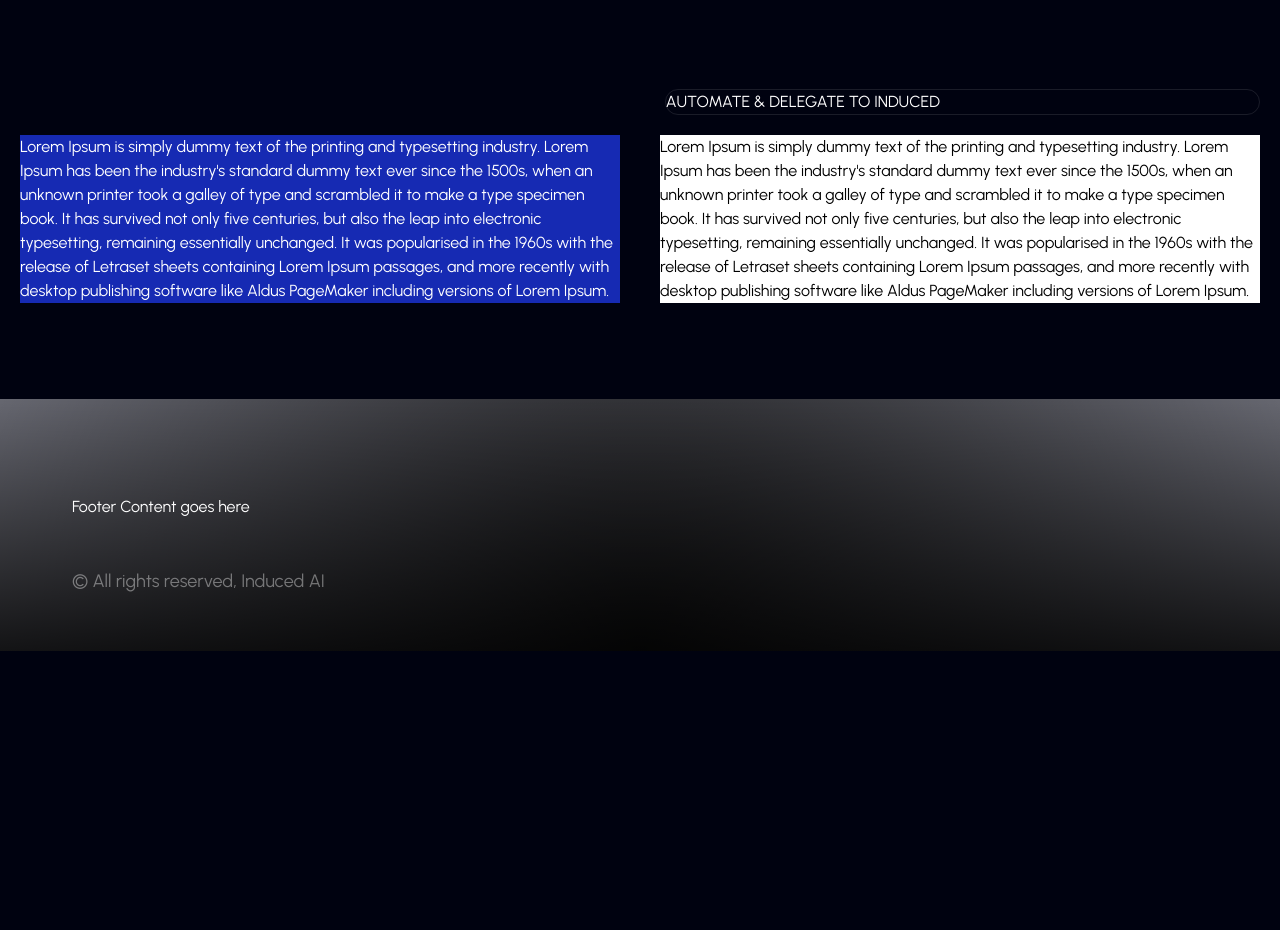
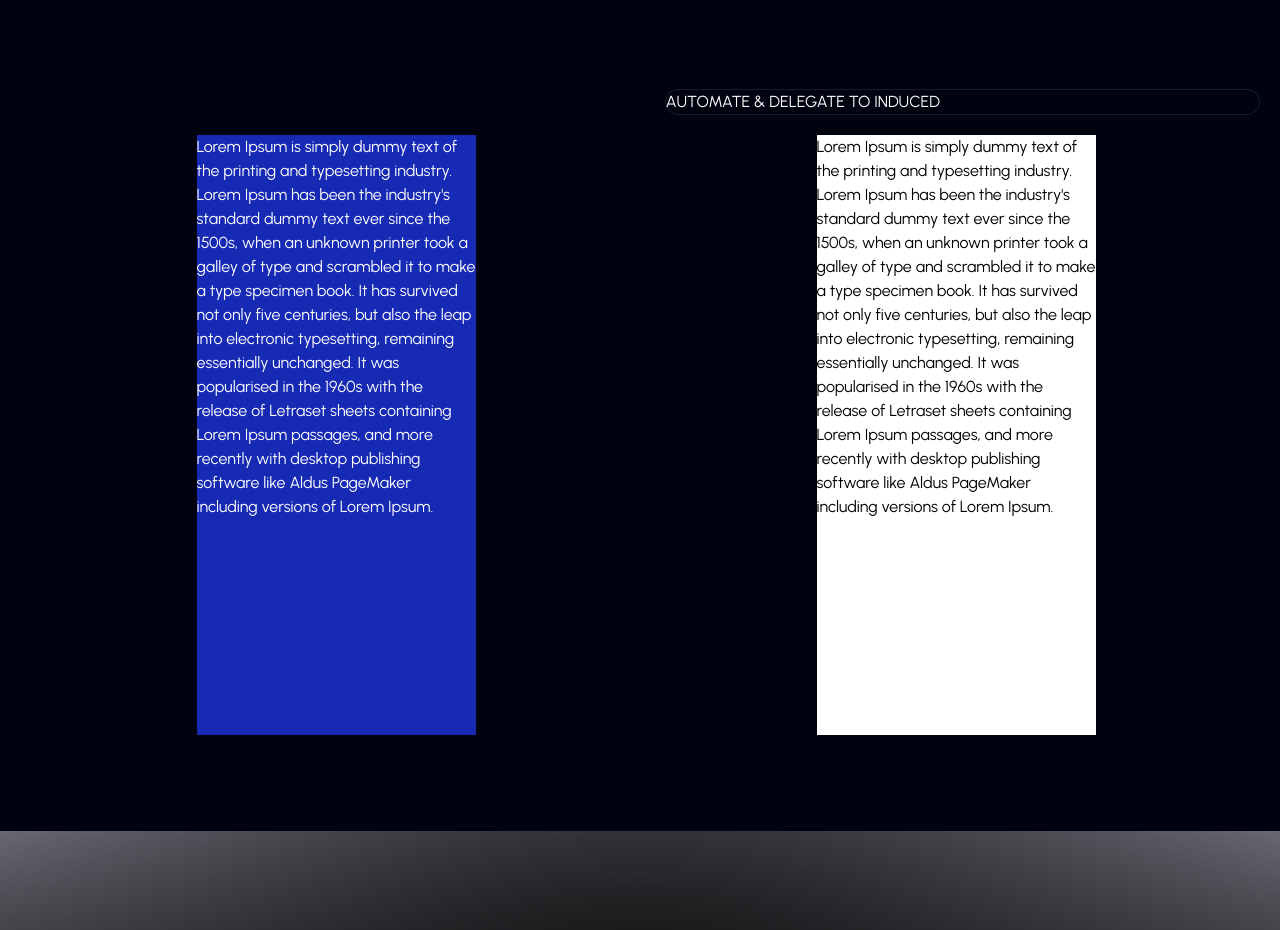
Before and after one commit to Hrithik0112/Induced-AI, a Next.js app: page / in a window 1280 px wide. Shown: the part 1280-2210 px from the top of the page. Before the commit the page ends 1931 px from the top, so only its background shows below. Built offline with nearby package versions, Linux system fonts and the light colour scheme.

Commit message:
grid layout fix

```diff
--- a/components/section/How-it-works-section.tsx
+++ b/components/section/How-it-works-section.tsx
@@ -8,8 +8,11 @@ export const HowItWorks = () => {
             AUTOMATE & DELEGATE TO INDUCED
           </div>
         </div>
-        <div className="w-full h-full mt-5 grid grid-cols-2 justify-between items-center gap-10 ">
-          <div id="table-content" className="bg-medium-blue text-white ">
+        <div className="w-full h-full mt-5 grid grid-cols-2 place-items-center">
+          <div
+            id="table-content"
+            className="w-[45%] h-[600px] ml-3 bg-medium-blue text-white block overflow-hidden relative "
+          >
             Lorem Ipsum is simply dummy text of the printing and typesetting industry. Lorem Ipsum
             has been the industry's standard dummy text ever since the 1500s, when an unknown
             printer took a galley of type and scrambled it to make a type specimen book. It has
@@ -18,7 +21,10 @@ export const HowItWorks = () => {
             Letraset sheets containing Lorem Ipsum passages, and more recently with desktop
             publishing software like Aldus PageMaker including versions of Lorem Ipsum.
           </div>
-          <div id="table-data" className="bg-white text-black ">
+          <div
+            id="table-data"
+            className="bg-white text-black w-[45%] h-[600px] ml-3 flex flex-col items-start  "
+          >
             Lorem Ipsum is simply dummy text of the printing and typesetting industry. Lorem Ipsum
             has been the industry's standard dummy text ever since the 1500s, when an unknown
             printer took a galley of type and scrambled it to make a type specimen book. It has
```
